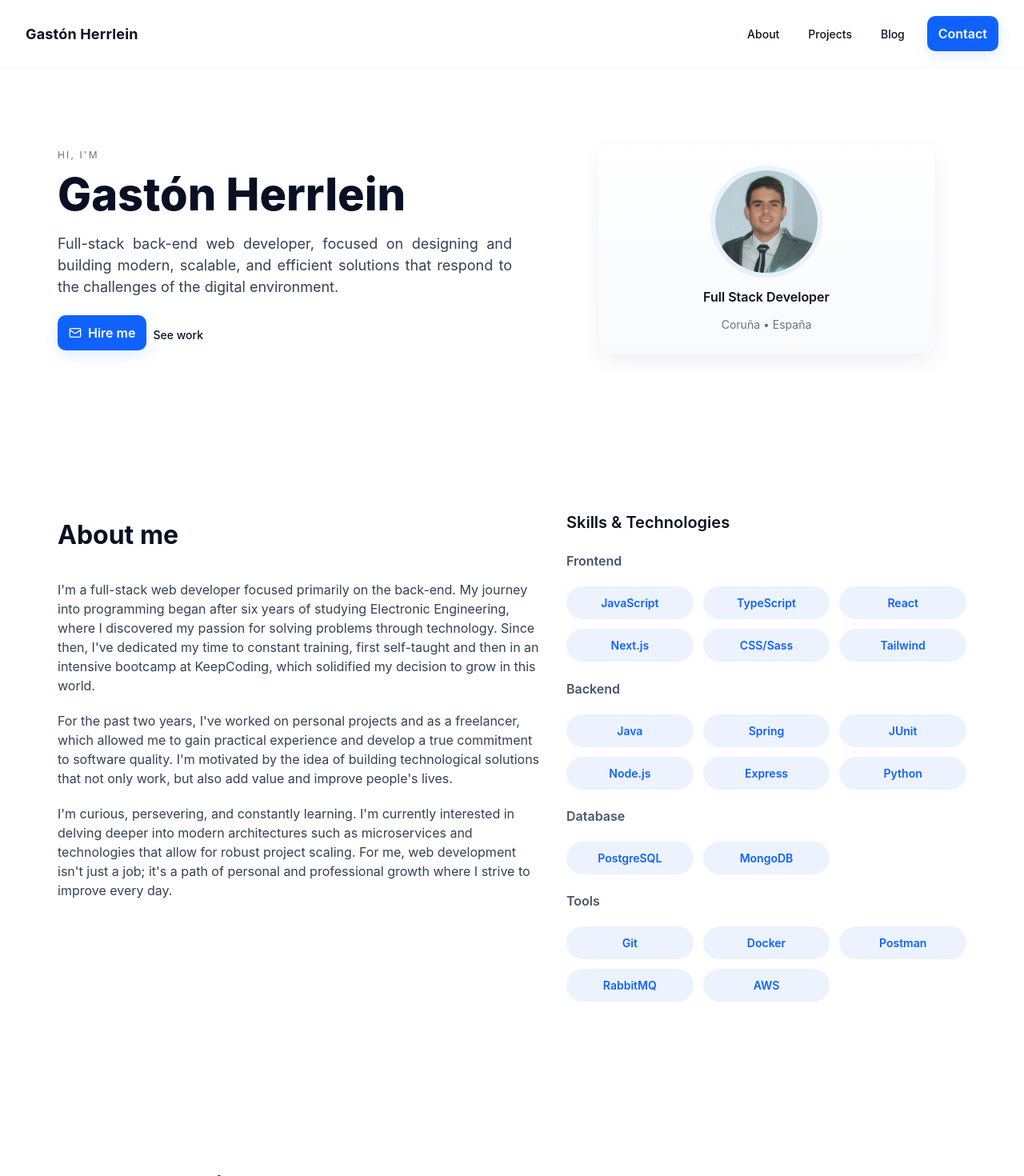
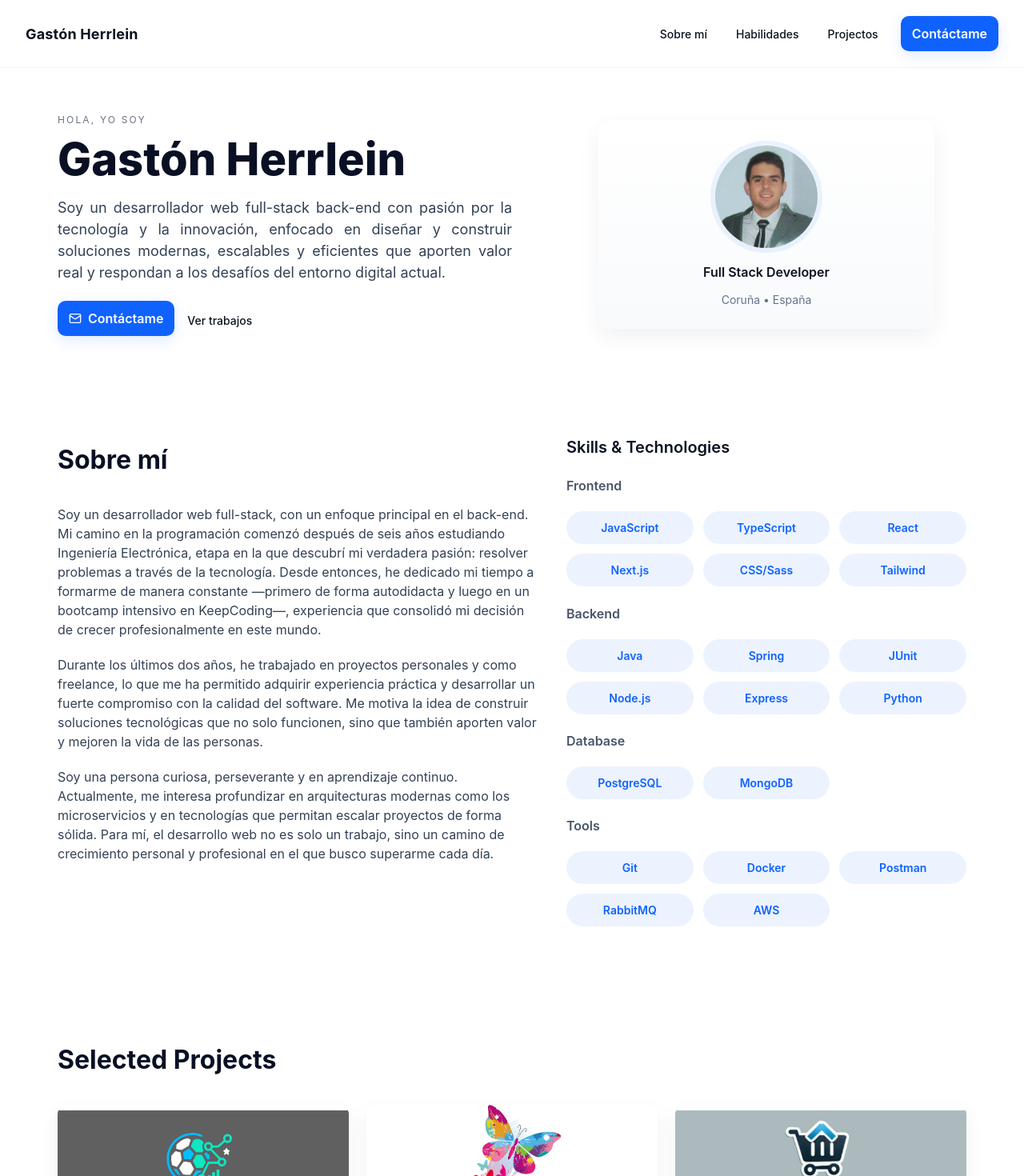
Before and after one commit to Gaston-Herrlein/portfolio, a React (Vite) app: page / in a window 1280 px wide. Shown: the top 1470 px of the page at 80% size. Built offline with nearby package versions, Linux system fonts and the light colour scheme.

Commit message:
fix: the text language is changed to native language (Spanish)

```diff
--- a/src/components/aboutMe.tsx
+++ b/src/components/aboutMe.tsx
@@ -4,28 +4,32 @@ const AboutMe = () => {
   return (
     <section className="section about" id="about">
       <div>
-        <h2 className="section-title">About me</h2>
+        <h2 className="section-title">Sobre mí</h2>
         <p style={{ marginBottom: "20px", color: "#334155" }}>
-          I'm a full-stack web developer focused primarily on the back-end. My
-          journey into programming began after six years of studying Electronic
-          Engineering, where I discovered my passion for solving problems
-          through technology. Since then, I've dedicated my time to constant
-          training, first self-taught and then in an intensive bootcamp at
-          KeepCoding, which solidified my decision to grow in this world.
+          Soy un desarrollador web full-stack, con un enfoque principal en el
+          back-end. Mi camino en la programación comenzó después de seis años
+          estudiando Ingeniería Electrónica, etapa en la que descubrí mi
+          verdadera pasión: resolver problemas a través de la tecnología. Desde
+          entonces, he dedicado mi tiempo a formarme de manera constante
+          —primero de forma autodidacta y luego en un bootcamp intensivo en
+          KeepCoding—, experiencia que consolidó mi decisión de crecer
+          profesionalmente en este mundo.
         </p>
         <p style={{ marginBottom: "20px", color: "#334155" }}>
-          For the past two years, I've worked on personal projects and as a
-          freelancer, which allowed me to gain practical experience and develop
-          a true commitment to software quality. I'm motivated by the idea of
-          building technological solutions that not only work, but also add
-          value and improve people's lives.
+          Durante los últimos dos años, he trabajado en proyectos personales y
+          como freelance, lo que me ha permitido adquirir experiencia práctica y
+          desarrollar un fuerte compromiso con la calidad del software. Me
+          motiva la idea de construir soluciones tecnológicas que no solo
+          funcionen, sino que también aporten valor y mejoren la vida de las
+          personas.
         </p>
         <p style={{ color: "#334155" }}>
-          I'm curious, persevering, and constantly learning. I'm currently
-          interested in delving deeper into modern architectures such as
-          microservices and technologies that allow for robust project scaling.
-          For me, web development isn't just a job; it's a path of personal and
-          professional growth where I strive to improve every day.
+          Soy una persona curiosa, perseverante y en aprendizaje continuo.
+          Actualmente, me interesa profundizar en arquitecturas modernas como
+          los microservicios y en tecnologías que permitan escalar proyectos de
+          forma sólida. Para mí, el desarrollo web no es solo un trabajo, sino
+          un camino de crecimiento personal y profesional en el que busco
+          superarme cada día.
         </p>
       </div>
       <div>
--- a/src/components/hero.tsx
+++ b/src/components/hero.tsx
@@ -4,20 +4,25 @@ const Hero = () => {
   return (
     <section className="hero" id="home">
       <div className="intro">
-        <div className="eyebrow">Hi, I'm</div>
+        <div className="eyebrow">Hola, yo soy</div>
         <h1 className="hero-title">Gastón Herrlein</h1>
         <p className="lead">
-          Full-stack back-end web developer, focused on designing and building
-          modern, scalable, and efficient solutions that respond to the
-          challenges of the digital environment.
+          Soy un desarrollador web full-stack back-end con pasión por la
+          tecnología y la innovación, enfocado en diseñar y construir soluciones
+          modernas, escalables y eficientes que aporten valor real y respondan a
+          los desafíos del entorno digital actual.
         </p>
         <div className="actions">
           <a className="cta-btn" href="#contact">
             <Mail size={16} />
-            Hire me
+            Contáctame
           </a>
-          <a href="#projects" className="nav-link">
-            See work
+          <a
+            href="#projects"
+            className="nav-link"
+            style={{ marginLeft: "0.5rem" }}
+          >
+            Ver trabajos
           </a>
         </div>
       </div>
--- a/src/components/navBar.tsx
+++ b/src/components/navBar.tsx
@@ -5,22 +5,29 @@ const NavBar = ({ activeSection }: { activeSection: string }) => {
         href="#about"
         className={`nav-link ${activeSection === "about" ? "active" : ""}`}
       >
-        About
+        Sobre mí
+      </a>
+      <a
+        href="#about"
+        className={`nav-link ${activeSection === "about" ? "active" : ""}`}
+      >
+        Habilidades
       </a>
       <a
         href="#projects"
         className={`nav-link ${activeSection === "projects" ? "active" : ""}`}
       >
-        Projects
+        Projectos
       </a>
       <a
         href="#blog"
         className={`nav-link ${activeSection === "blog" ? "active" : ""}`}
+        style={{ display: "none" }}
       >
         Blog
       </a>
       <a className="cta-btn" href="#contact">
-        Contact
+        Contáctame
       </a>
     </nav>
   );
--- a/src/style/module.ts
+++ b/src/style/module.ts
@@ -93,7 +93,7 @@ export const styles = `
     grid-template-columns: 1fr 460px;
     gap: 48px;
     align-items: center;
-    padding: 96px 32px;
+    padding: 56px 32px;
     max-width: 1200px;
     margin: 0 auto;
   }
@@ -161,7 +161,7 @@ export const styles = `
   }
 
   .section {
-    padding: 80px 32px;
+    padding: 48px 32px;
     max-width: 1200px;
     margin: 0 auto;
   }
```
